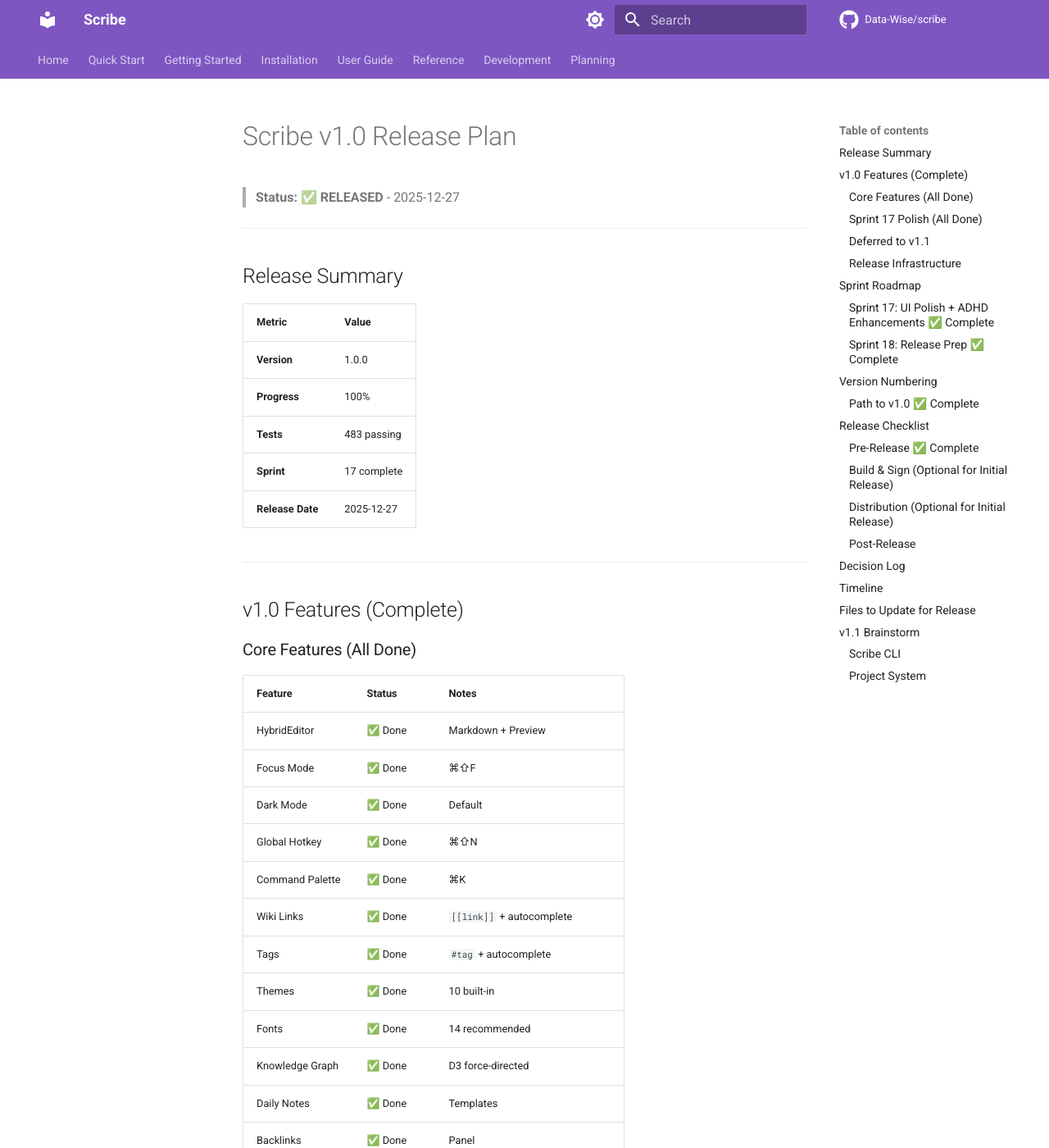
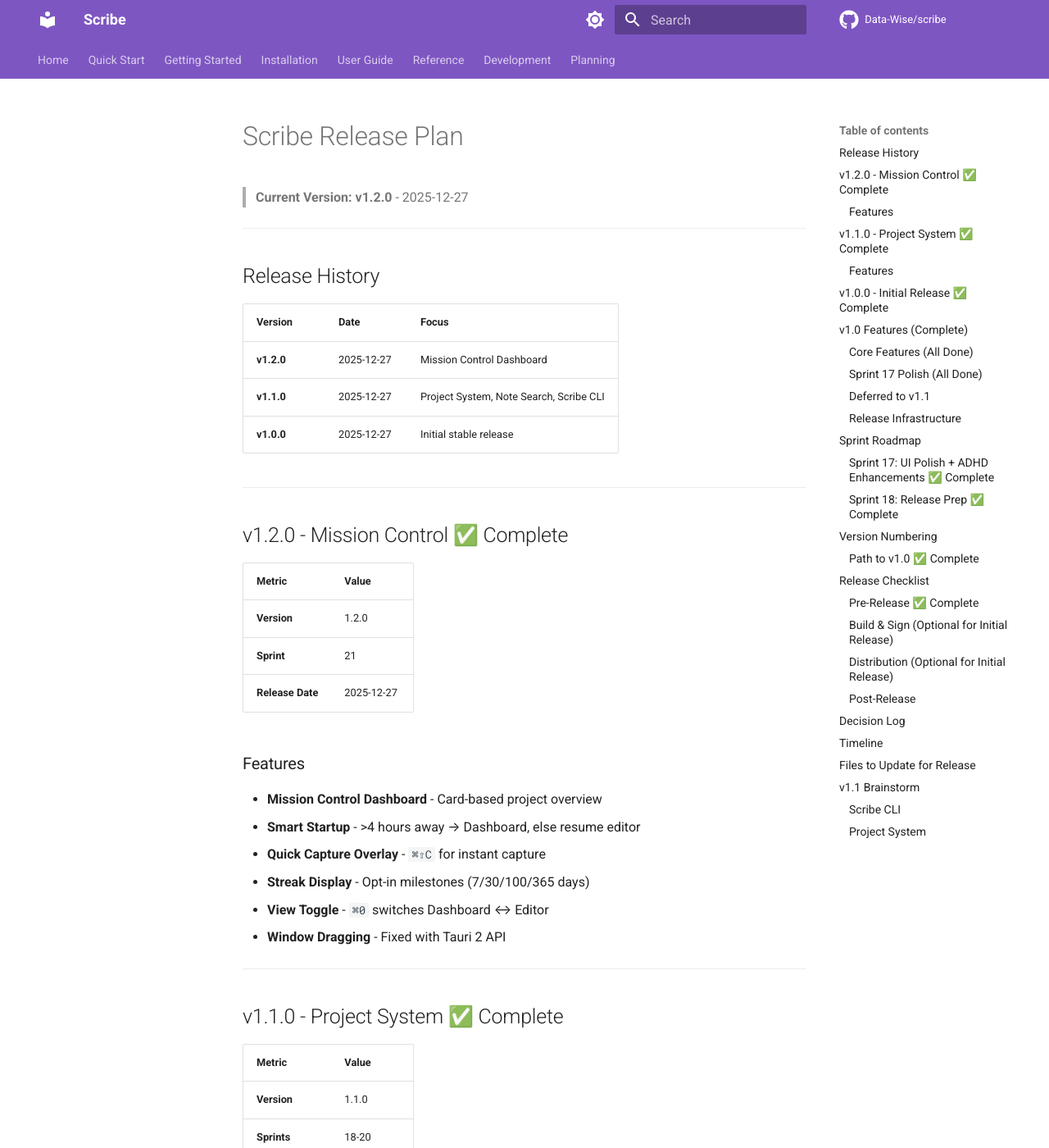
Before and after one commit to Data-Wise/scribe, an MkDocs documentation site: the page built from docs/planning/V1_RELEASE_PLAN.md, in a window 1280 px wide and 1400 px high. Shown: the whole window at 82% size. Built offline with MkDocs 1.6.1 and Material for MkDocs 9.7.7, drawn with Linux system fonts in a browser that asks for light colours; comment, search, counter and statistics services are not loaded; some of the changed text lies outside the part shown.

Commit message:
docs: Update sprint docs for v1.2.0 completion
- Add SPRINT-21-MISSION-CONTROL.md
- Update V1_RELEASE_PLAN.md with release history

🤖 Generated with [Claude Code](https://claude.com/claude-code)

Co-Authored-By: Claude Opus 4.5 <noreply@anthropic.com>

```diff
--- a/docs/planning/V1_RELEASE_PLAN.md
+++ b/docs/planning/V1_RELEASE_PLAN.md
@@ -1,10 +1,55 @@
-# Scribe v1.0 Release Plan
+# Scribe Release Plan
 
-> **Status: ✅ RELEASED** - 2025-12-27
+> **Current Version: v1.2.0** - 2025-12-27
 
 ---
 
-## Release Summary
+## Release History
+
+| Version | Date | Focus |
+|---------|------|-------|
+| **v1.2.0** | 2025-12-27 | Mission Control Dashboard |
+| **v1.1.0** | 2025-12-27 | Project System, Note Search, Scribe CLI |
+| **v1.0.0** | 2025-12-27 | Initial stable release |
+
+---
+
+## v1.2.0 - Mission Control ✅ Complete
+
+| Metric | Value |
+|--------|-------|
+| **Version** | 1.2.0 |
+| **Sprint** | 21 |
+| **Release Date** | 2025-12-27 |
+
+### Features
+
+- **Mission Control Dashboard** - Card-based project overview
+- **Smart Startup** - >4 hours away → Dashboard, else resume editor
+- **Quick Capture Overlay** - `⌘⇧C` for instant capture
+- **Streak Display** - Opt-in milestones (7/30/100/365 days)
+- **View Toggle** - `⌘0` switches Dashboard ↔ Editor
+- **Window Dragging** - Fixed with Tauri 2 API
+
+---
+
+## v1.1.0 - Project System ✅ Complete
+
+| Metric | Value |
+|--------|-------|
+| **Version** | 1.1.0 |
+| **Sprints** | 18-20 |
+| **Release Date** | 2025-12-27 |
+
+### Features
+
+- **Project System** - 5 types, switcher, project-scoped notes
+- **Note Search** - `⌘F`, FTS5, keyboard navigation
+- **Scribe CLI** - 10 commands, ZSH integration
+
+---
+
+## v1.0.0 - Initial Release ✅ Complete
 
 | Metric | Value |
 |--------|-------|
```
Also changed, not shown: docs/planning/SPRINT-21-MISSION-CONTROL.md (added, +138 -0 lines).
